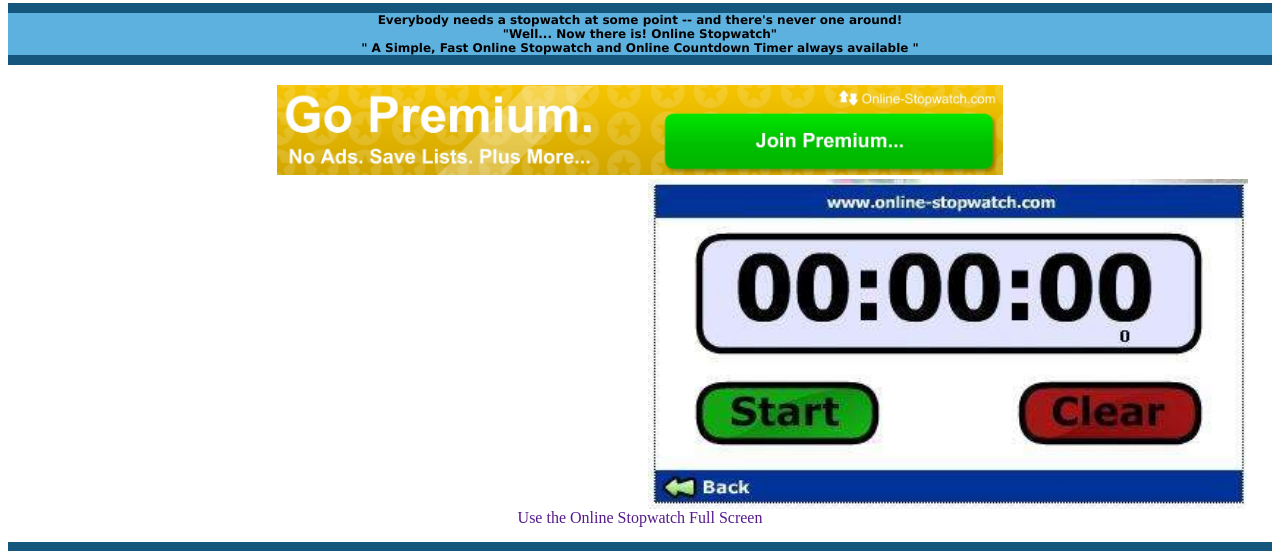
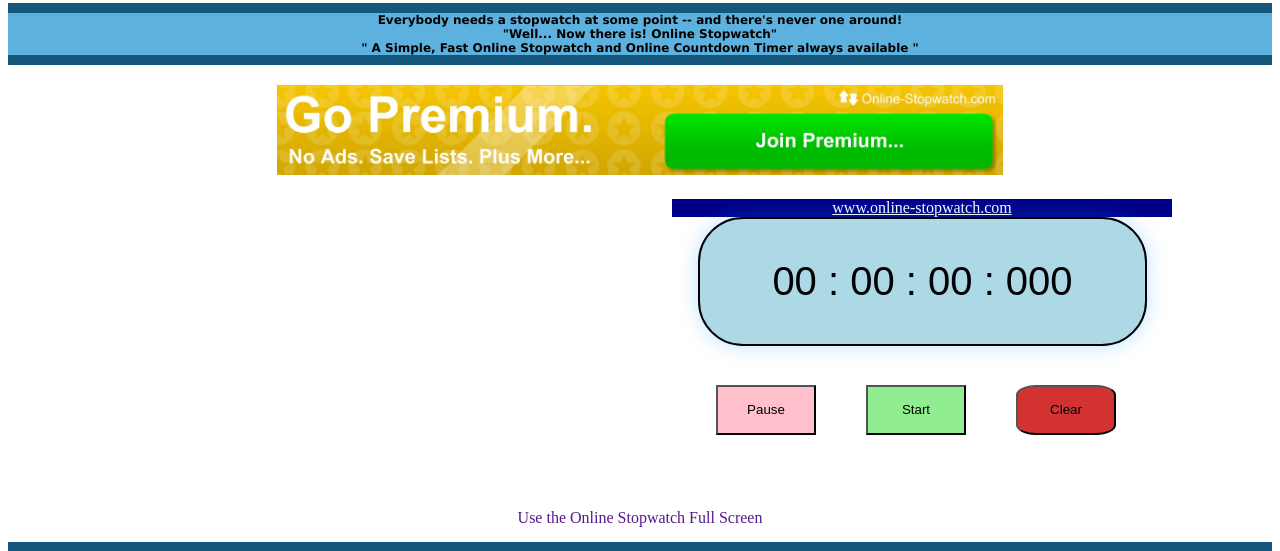
Before and after one commit to sfazli96/online-stopwatch-clone, a plain HTML site: page index.html in a window 1280 px wide. Shown: the part 212-763 px from the top of the page. Drawn offline with Linux system fonts and the light colour scheme.

Commit message:
add stopwatch-timer

```diff
--- a/index.html
+++ b/index.html
@@ -38,40 +38,40 @@
             <div class="timer_bar">
                 <div class="timers">
                     <span class="fa-layers fa-fw">
-                    <a href="" class= "tabbed-nav_link" id="race-timers">Race Timers
+                    <a href="https://www.online-stopwatch.com/race-timers/" class= "tabbed-nav_link" id="race-timers">Race Timers
                         <i class="fas fa-running"></i>
                     </a>
-                    <a href="" class= "tabbed-nav_link" id="classroom-timers">Classroom Timers
+                    <a href="https://www.online-stopwatch.com/classroom-timers/" class= "tabbed-nav_link" id="classroom-timers">Classroom Timers
                         <img src="./images/backgrounds/apple.jpg" id="apple" alt="app">
                     </a>
-                    <a href="" class= "tabbed-nav_link" id="holiday-timers">Holiday Timers
+                    <a href="https://www.online-stopwatch.com/holiday-timers/" class= "tabbed-nav_link" id="holiday-timers">Holiday Timers
                         <img src="./images/backgrounds/download.png" id="holiday"alt="timer">
                     </a>
-                    <a href="" class= "tabbed-nav_link" id="random-name-pickers">Random Name Pickers
+                    <a href="https://www.online-stopwatch.com/random-name-pickers/" class= "tabbed-nav_link" id="random-name-pickers">Random Name Pickers
                         <img src="./images/backgrounds/question.png" id="question" alt="ques">
                     </a>
-                    <a href="" class= "tabbed-nav_link" id="random-number-generators">Random Number Generators
+                    <a href="https://www.online-stopwatch.com/random-number-generators/" class= "tabbed-nav_link" id="random-number-generators">Random Number Generators
                         <img src="./images/backgrounds/dice.png" id="dice" alt="dice">
                     </a>
-                    <a href="" class= "tabbed-nav_link" id="sensory-timers">Sensory Timers
+                    <a href="https://www.online-stopwatch.com/sensory-timers/" class= "tabbed-nav_link" id="sensory-timers">Sensory Timers
                         <img src="./images/backgrounds/timer.png" id="time" alt="time">
                     </a>
-                    <a href="" class= "tabbed-nav_link" id="clocks">Clocks
+                    <a href="https://www.online-stopwatch.com/clocks/" class= "tabbed-nav_link" id="clocks">Clocks
                         <img src="./images/backgrounds/clock.png" id="clock" alt="clock">
                     </a>
-                    <a href="" class= "tabbed-nav_link" id="exam-timers">Exam Timers
+                    <a href="https://www.online-stopwatch.com/exam-timers/" class= "tabbed-nav_link" id="exam-timers">Exam Timers
                         <img src="./images/backgrounds/exam.png" id="exam" alt="exam">
                     </a>
-                    <a href="" class= "tabbed-nav_link" id="chance-games">Chance Games
+                    <a href="https://www.online-stopwatch.com/chance-games/" class= "tabbed-nav_link" id="chance-games">Chance Games
                         <img src="./images/backgrounds/chance.png" id="chance" alt="chance">
                     </a>
-                    <a href="" class= "tabbed-nav_link" id="group-generators">Group Generators
+                    <a href="https://www.online-stopwatch.com/random-group-generators/" class= "tabbed-nav_link" id="group-generators">Group Generators
                         <img src="./images/backgrounds/group.png" id="group" alt="group">
                     </a>
-                    <a href="" class= "tabbed-nav_link" id="presentation-timers">Presentation Timers
+                    <a href="https://www.online-stopwatch.com/presentation-timers/" class= "tabbed-nav_link" id="presentation-timers">Presentation Timers
                         <img src="./images/backgrounds/presentation.png" id="presentation" alt="">
                     </a>
-                    <a href="" class= "tabbed-nav_link" id="tally-counters">Tally Counters
+                    <a href="https://www.online-stopwatch.com/counter-tally-clickers/" class= "tabbed-nav_link" id="tally-counters">Tally Counters
                         <img src="./images/backgrounds/tally.png" id="tally" alt="">
                     </a>
                 </div>
@@ -95,7 +95,21 @@
                 <img src="./images/backgrounds/www.online-stopwatch.com.jpg" alt="Join Premium" width="725.766px">
             </a>
             <div id="online-stopwatch">
-                <img src="./images/backgrounds/articles-articles-onlinestopwatch-1308190539.jpg" id="online-stopwatch" alt="online stopwatch">
+                <!-- <img src="./images/backgrounds/articles-articles-onlinestopwatch-1308190539.jpg" id="online-stopwatch" alt="online stopwatch"> -->
+                <div class="stop-watch">
+                    <div id="stopwatch-website">
+                        <a href="" id="online"> www.online-stopwatch.com</a>
+                    </div>
+                    <div class="timerDisplay">
+                        00 : 00 : 00 : 000
+                     </div>
+                     <div class="buttons">
+                        <button id="pauseTimer">Pause</button>
+                        <button id="startTimer">Start</button>
+                        <button id="resetTimer">Clear</button>
+                        <script src="main.js"></script>
+                      </div>
+                </div>
             </div>
             <div class="fullscreen">
                 <a href="" id="full"> Use the Online Stopwatch Full Screen</a>
--- /dev/null
+++ b/main.js
@@ -0,0 +1,43 @@
+let [milliseconds,seconds,minutes,hours] = [0,0,0,0];
+let timerRef = document.querySelector('.timerDisplay');
+let int = null;
+
+document.getElementById('startTimer').addEventListener('click', ()=>{
+    if(int!==null){
+        clearInterval(int);
+    }
+    int = setInterval(displayTimer,10);
+});
+
+document.getElementById('pauseTimer').addEventListener('click', ()=>{
+    clearInterval(int);
+});
+
+document.getElementById('resetTimer').addEventListener('click', ()=>{
+    clearInterval(int);
+    [milliseconds,seconds,minutes,hours] = [0,0,0,0];
+    timerRef.innerHTML = '00 : 00 : 00 : 000 ';
+});
+
+function displayTimer(){
+    milliseconds+=10;
+    if(milliseconds == 1000){
+        milliseconds = 0;
+        seconds++;
+        if(seconds == 60){
+            seconds = 0;
+            minutes++;
+            if(minutes == 60){
+                minutes = 0;
+                hours++;
+            }
+        }
+    }
+
+ let h = hours < 10 ? "0" + hours : hours;
+ let m = minutes < 10 ? "0" + minutes : minutes;
+ let s = seconds < 10 ? "0" + seconds : seconds;
+ let ms = milliseconds < 10 ? "00" + milliseconds : milliseconds < 100 ? "0" + milliseconds : milliseconds;
+
+ timerRef.innerHTML = ` ${h} : ${m} : ${s} : ${ms}`;
+}
--- a/style.css
+++ b/style.css
@@ -318,19 +318,104 @@ h2 {
 }
 
 #online-stopwatch {
+        /* border: 3px solid red; */
     width: 600px;
     height: 330px;
     align-items: center;
     float: flex;
     right: 10px;
-    left: 320px;
+    left: 12px;
     position: relative;
+    text-decoration: none;
+    color: white;
 }
+
+#online {
+    color: white;
+    background-color: darkblue;
+    display: block;
+}
+
+#online:hover {
+    /* border: 3px solid red;*/  /* Weird bug, fix later */
+    color: lightblue;
+}
+
 
 h1 {
     display: inline-block;
 }
 
+.stop-watch {
+    /* border: 3px solid red; */
+    display: inline-block;
+    position: relative;
+    left: 602px;
+    width: 40%;
+    min-width: 500px;
+    align-items: center;
+    text-align: center;
+    text-align: center;
+    padding: 20px 0;
+    padding-bottom: 50px;
+    border-radius: 10px;
+}
+
+.timerDisplay{
+    position: relative;
+    width: 89%;
+    background: lightblue;
+    left: 5.2%;
+    padding: 40px 0;
+    font-family: Arial, Helvetica, sans-serif;
+    color: black;
+    font-size: 40px;
+    display: flex;
+    align-items: center;
+    justify-content: space-around;
+    border-radius: 45px;
+    box-shadow: 0 0 20px rgba(0,139,253,0.25);
+    border: 2px solid black;
+}
+
+.buttons{
+    width: 90%;
+    margin: 60px auto 0 auto;
+    display: flex;
+    justify-content: space-around;
+    margin: 20px;
+    padding: 19px;
+    position: relative;
+    right: 20px;
+}
+
+.buttons button:nth-last-child(2){
+    background-color: #d23332;
+    border-radius: 20%;
+  }
+
+  /* .buttons button:nth-last-child(1){
+    background-color: #20b380;
+    border-radius: 20%;
+  } */
+
+#pauseTimer {
+    /* border: 2px solid red; */
+    height: 50px;
+    width: 100px;
+    background-color: pink;
+}
+
+#startTimer {
+    height: 50px;
+    width: 100px;
+    background-color: lightgreen;
+}
+
+#resetTimer {
+    height: 50px;
+    width: 100px;
+}
 
 
 #dates {
```
